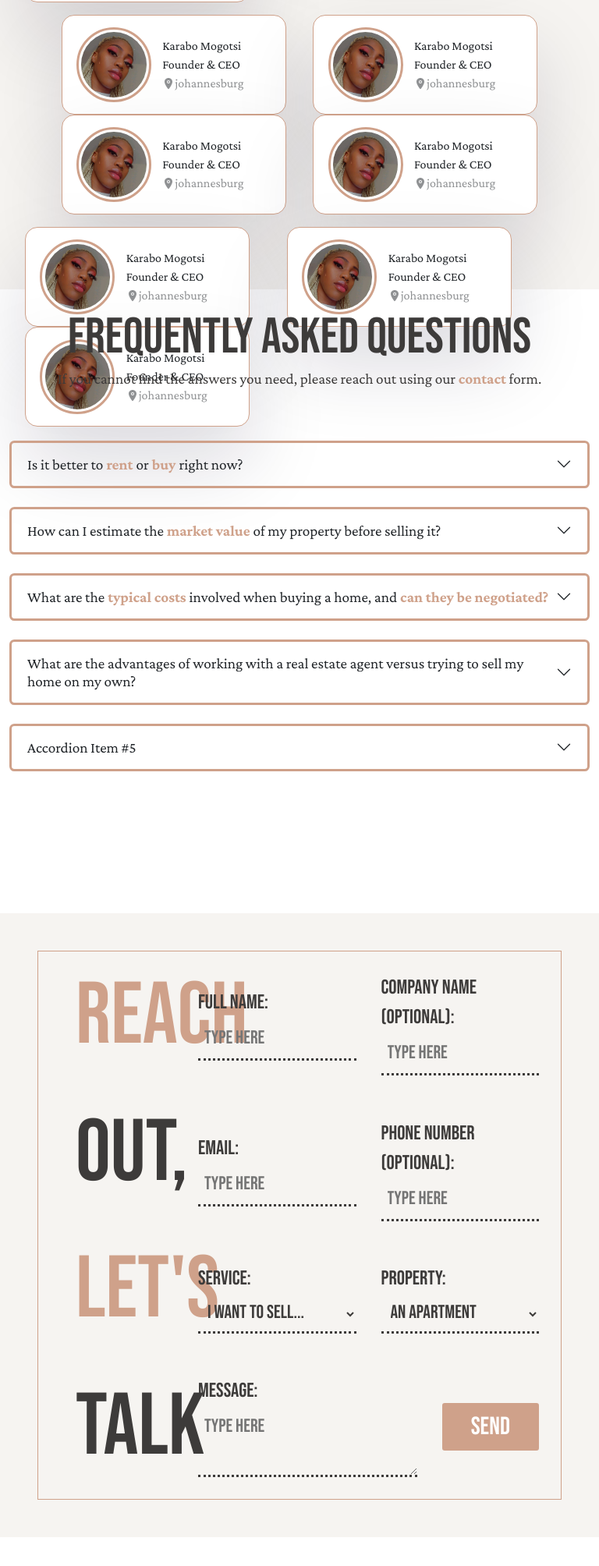
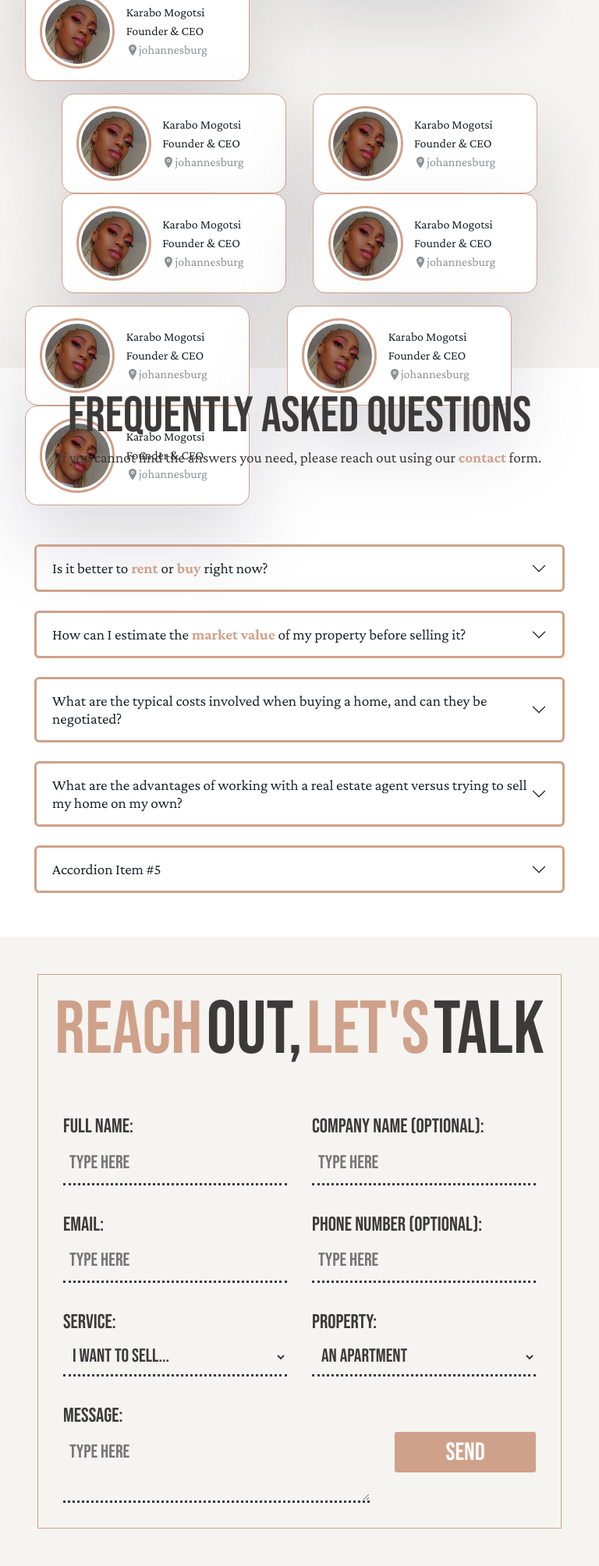
Before and after one commit to CodeMasterWinter/CahyaRealEstate, a Django app: page / in a window 768 px wide. Shown: the part 1949-3957 px from the top of the page at 78% size. Before the commit the page ends 3920 px from the top, so only its background shows below. Run offline with Django 5.2, Linux system fonts and the light colour scheme; some libraries are stand-ins or nearby versions.

Commit message:
optimized tablet portrait responsiveness

```diff
--- a/CahyaRealEstate/static/CahyaRealEstate/home.css
+++ b/CahyaRealEstate/static/CahyaRealEstate/home.css
@@ -385,6 +385,10 @@ nav ul li:hover .sub-link::before {
     text-align: center;
 }
 
+#special-break {
+    display: none;
+}
+
 .faqs-header p {
     font-size: 1.2rem;
     color: #3d3b3a;
@@ -455,6 +459,7 @@ nav ul li:hover .sub-link::before {
 .contact-text {
     width: 30%;
     height: 100%;
+    padding-inline: 1rem;
 }
 
 .contact-text span {
--- a/CahyaRealEstate/static/CahyaRealEstate/responsive.css
+++ b/CahyaRealEstate/static/CahyaRealEstate/responsive.css
@@ -6,6 +6,79 @@
 /* Tablet Portrait */
 @media screen and (min-width: 429px) and (max-width: 810px) {
 
+    #company {
+        height: 100%;
+    }
+
+    .company-logo {
+        height: 6rem;
+        padding: 1rem;
+    }
+
+    .company-container {
+        flex-direction: column;
+    }
+
+    .company-welcome {
+        width: 100%;
+        height: 30%;
+    }
+
+    .company-blocks {
+        width: 100%;
+        padding-inline: .5rem;
+        margin-block: 2rem;
+        flex-direction: row;
+        justify-content: space-between;
+    }
+
+    .company-block {
+        width: 48%
+    }
+
+    .company-block h1 {
+        font-size: 3rem;
+    }
+
+    #faqs {
+        height: 100%;
+    }
+
+    #faq-accordion {
+        padding: 2rem;
+    }
+
+    #special-break {
+        display: block;
+    }
+
+    .contact-container {
+        flex-direction: column;
+    }
+
+    .contact-text {
+        width: 100%;
+        display: flex;
+        align-items: center;
+        height: min-content;
+        justify-content: space-evenly;
+    }
+
+    .contact-text span {
+        font-size: 6rem;
+        height: fit-content;
+        display: inline-block;
+    }
+
+    #contact {
+        height: 100%;
+    }
+
+    #contact-form {
+        width: 100%;
+        padding: 1rem;
+        align-self: center;
+    }
 }
 
 /* Tablet - Landscape */
--- a/CahyaRealEstate/templates/CahyaRealEstate/home.html
+++ b/CahyaRealEstate/templates/CahyaRealEstate/home.html
@@ -293,7 +293,7 @@
                 <div class="accordion-item">
                   <h2 class="accordion-header">
                     <button class="accordion-button collapsed" type="button" data-bs-toggle="collapse" data-bs-target="#collapseThree" aria-expanded="false" aria-controls="collapseThree">
-                        What are the <span>typical costs</span> involved when buying a home, and <span>can they be negotiated?</span>
+                        What are the typical costs involved when buying a home, and can they be negotiated?
                     </button>
                   </h2>
                   <div id="collapseThree" class="accordion-collapse collapse" data-bs-parent="#accordionExample">
@@ -332,12 +332,12 @@
     <section id="contact" class="p-5">
         <div class="container-fluid contact-container p-0">
             <div class="contact-text">
-                <span class="first px-5">Reach</span>
-                <span class="second px-5">out,</span>
-                <span class="third px-5">let's</span>
-                <span class="fourth px-5">talk</span>
+                <span class="first">Reach</span>
+                <span class="second">out,</span>
+                <span class="third">let's</span>
+                <span class="fourth">talk</span>
             </div>
-            <form id="contact-form" action="{% url 'home' %}" method="post" class="row p5">
+            <form id="contact-form" action="{% url 'home' %}" method="post" class="row">
                 {% csrf_token %}
                 <div class="col-6 form-block p-3">
                     <label for="id_full_name">Full name:</label>
```
